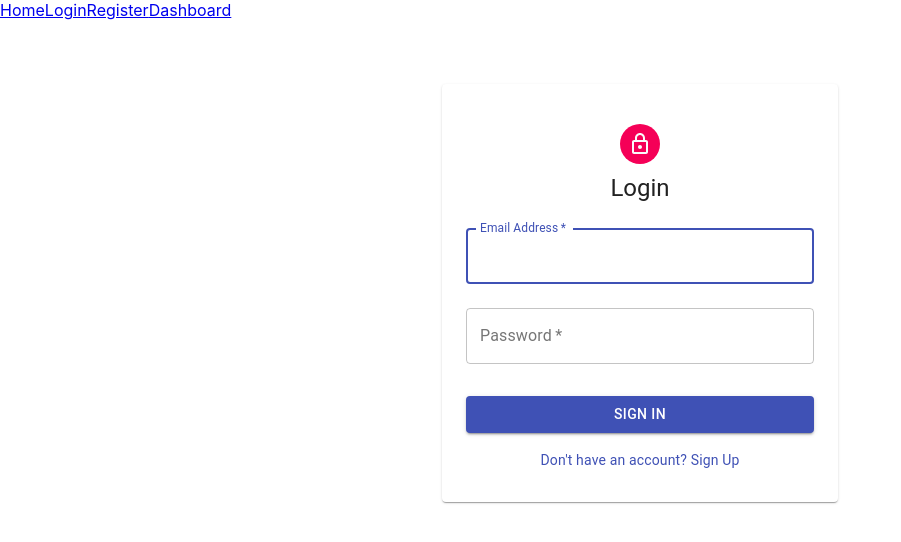
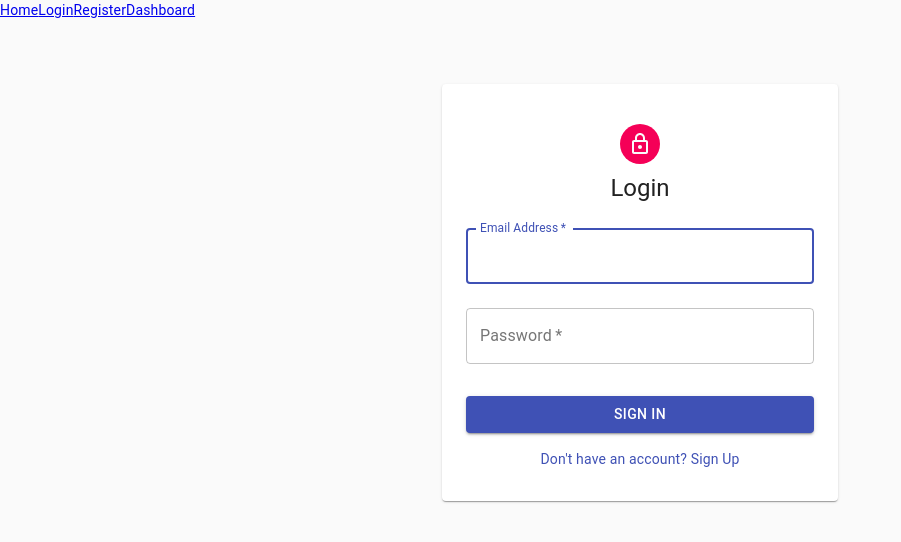
Before and after one commit to KevinTou/tokes-tracker-v2, a React (Create React App) app: page /login in a window 1280 px wide. Shown: the top 542 px of the page, without its empty margins (0-901 px from the left). Built offline with nearby package versions, Linux system fonts and the light colour scheme.

Commit message:
Added CssBaseline for normalization

```diff
--- a/src/index.js
+++ b/src/index.js
@@ -6,12 +6,15 @@ import store from './store';
 import './index.css';
 
 import App from './components/App';
+import { CssBaseline } from '@material-ui/core';
 
 ReactDOM.render(
   <React.StrictMode>
     <Provider store={store}>
       <BrowserRouter>
-        <App />
+        <CssBaseline>
+          <App />
+        </CssBaseline>
       </BrowserRouter>
     </Provider>
   </React.StrictMode>,
```
